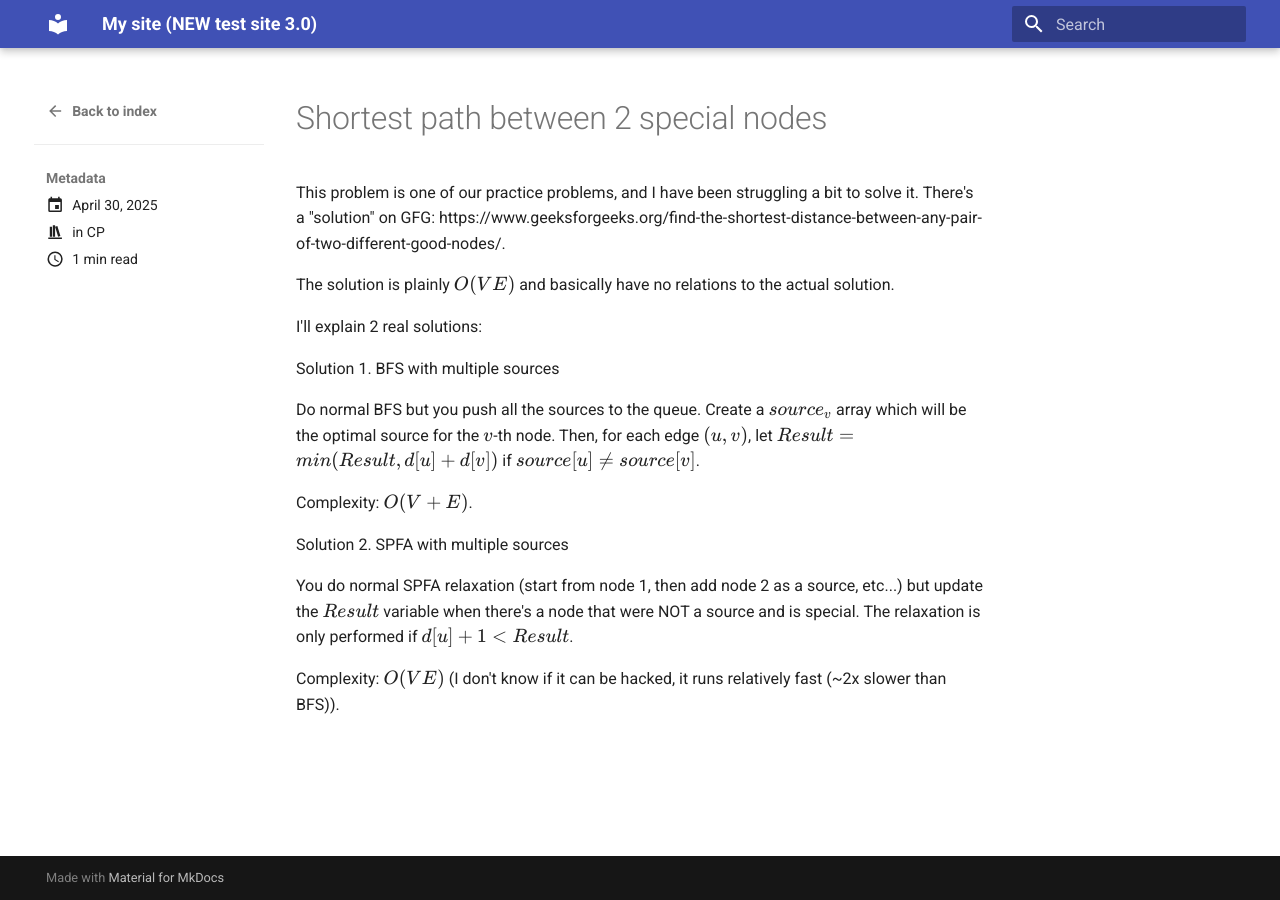
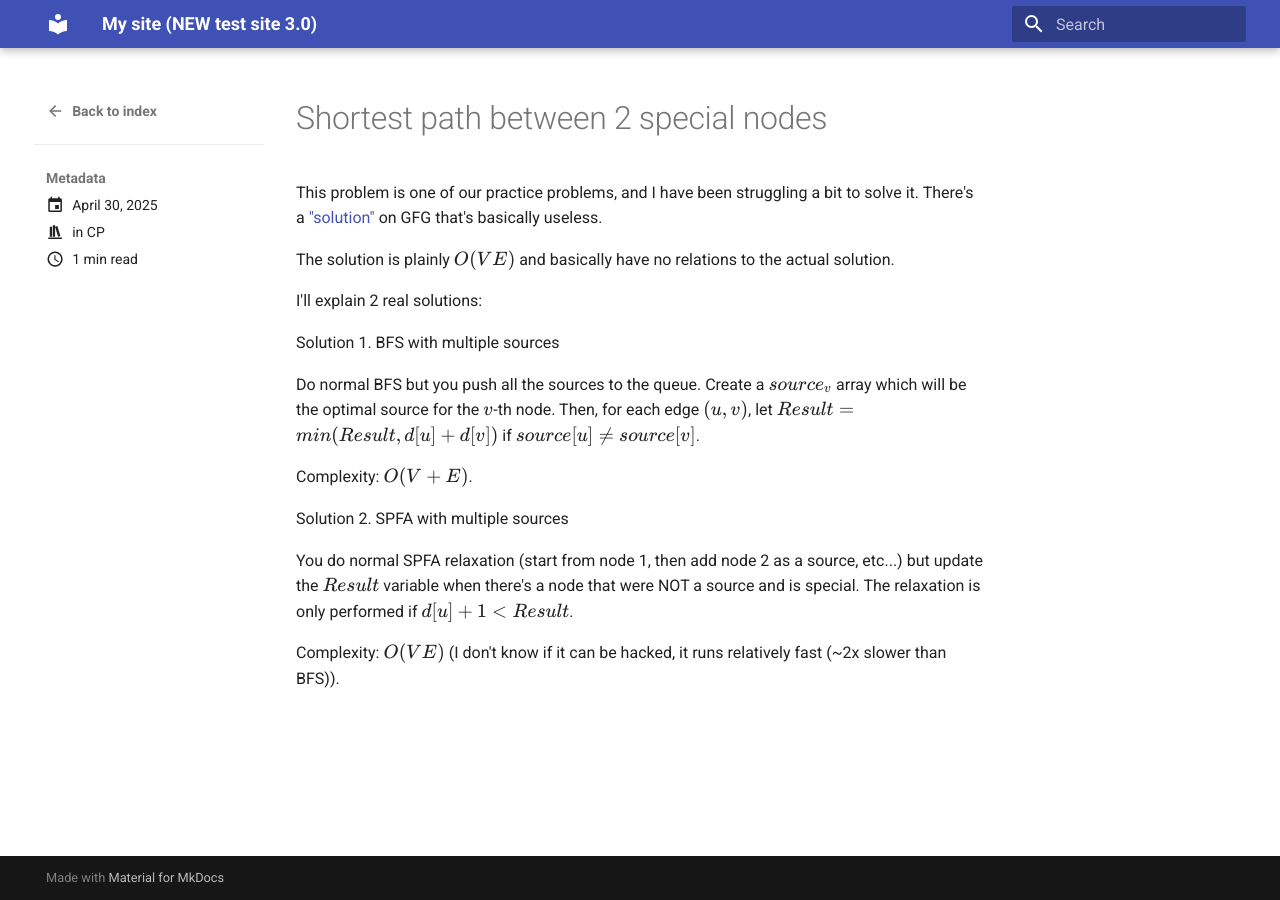
Before and after one commit to pt13762104/pt13762104.github.io, an MkDocs documentation site: the page built from docs/posts/shortest_path.md, in a window 1280 px wide. Built offline with MkDocs 1.6.1 and Material for MkDocs 9.7.7, drawn with Linux system fonts in a browser that asks for light colours.

Commit message:
Update shortest_path.md

```diff
--- a/docs/posts/shortest_path.md
+++ b/docs/posts/shortest_path.md
@@ -5,7 +5,7 @@ categories:
 title: Shortest path between 2 special nodes
 ---
 
-This problem is one of our practice problems, and I have been struggling a bit to solve it. There's a "solution" on GFG: https://www.geeksforgeeks.org/find-the-shortest-distance-between-any-pair-of-two-different-good-nodes/.
+This problem is one of our practice problems, and I have been struggling a bit to solve it. There's a ["solution"](https://www.geeksforgeeks.org/find-the-shortest-distance-between-any-pair-of-two-different-good-nodes/) on GFG that's basically useless.
 
 The solution is plainly $O(VE)$ and basically have no relations to the actual solution.
 
```
